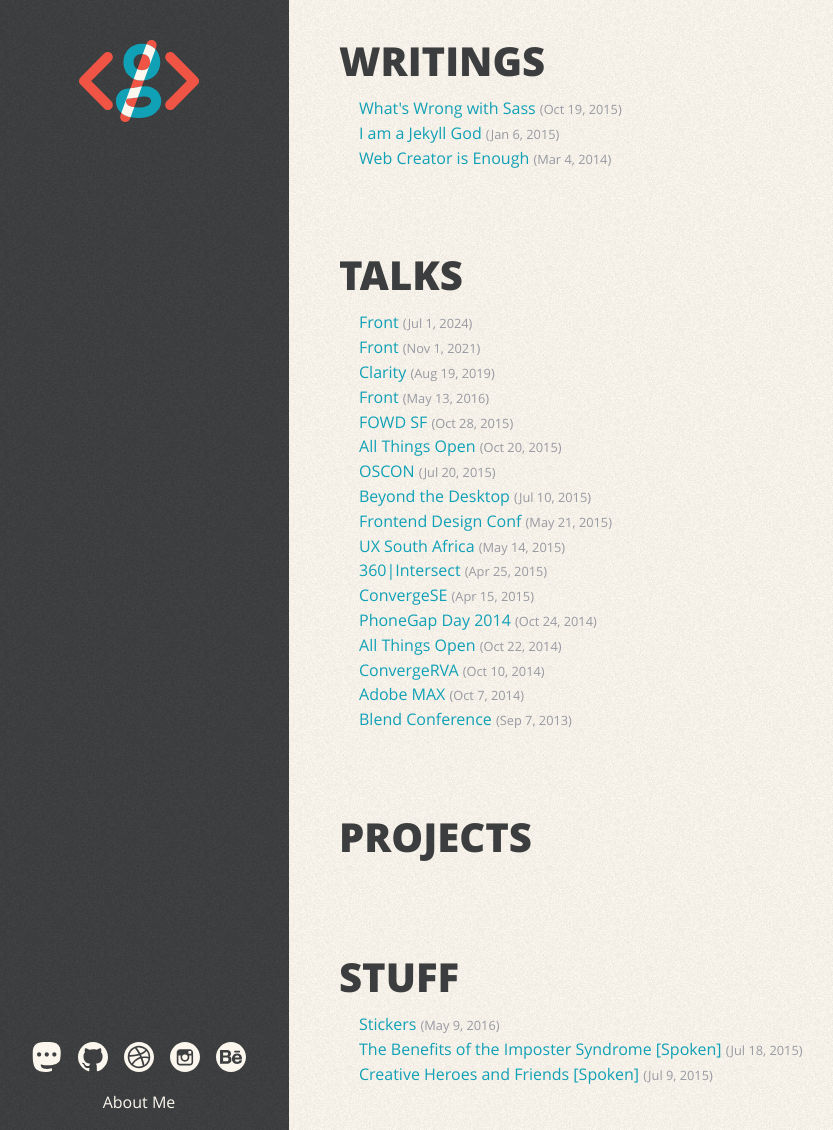
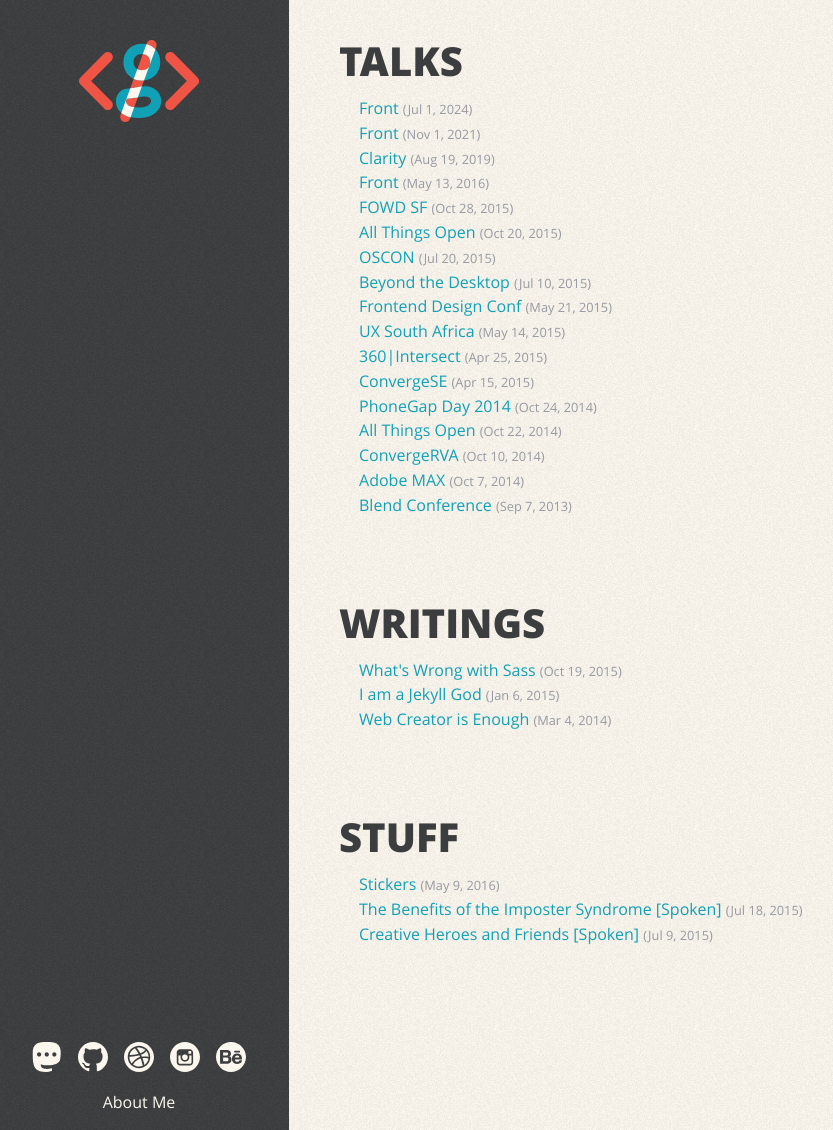
Before and after one commit to GarthDB/garthdb.github.io, a Jekyll site: the page built from index.html, in a window 1280 px wide and 1130 px high. Shown: the whole window, without its empty margins (11-844 px from the left). Built offline with Jekyll 4.4.1, drawn with Linux system fonts in a browser that asks for light colours.

Commit message:
rearranged lists on the index page

```diff
--- a/index.html
+++ b/index.html
@@ -2,27 +2,35 @@
 layout: default
 ---
 
-{% if site.categories.writings.size != 0 %}
-<section class="post-list">
-  <h1>Writings</h1>
-  <ul>
-    {% for post in site.categories.writings %}
-      <li><a href="{{ post.url }}">{{ post.title }}</a> <time class="date" datetime="{{ post.date }}">({{ post.date | date: "%b %-d, %Y" }})</time></li>
-    {% endfor %}
-  </ul>
-</section>
-{% endif %}
 {% if site.categories.talks.size != 0 %}
 <section class="post-list">
     <h1>Talks</h1>
     <ul>
         {% for post in site.categories.talks %}
-      <li><a href="{{ post.url }}">{{ post.title }}</a> <time class="date" datetime="{{ post.date }}">({{ post.date | date: "%b %-d, %Y" }})</time>{% if post.event %} • {{ post.event }}{% endif %}</li>
+        <li>
+            <a href="{{ post.url }}">{{ post.title }}</a>
+            <time class="date" datetime="{{ post.date }}"
+                >({{ post.date | date: "%b %-d, %Y" }})</time
+            >{% if post.event %} • {{ post.event }}{% endif %}
+        </li>
         {% endfor %}
     </ul>
 </section>
-{% endif %}
-{% if site.categories.projects.size != 0 %}
+{% endif %} {% if site.categories.writings.size != 0 %}
+<section class="post-list">
+    <h1>Writings</h1>
+    <ul>
+        {% for post in site.categories.writings %}
+        <li>
+            <a href="{{ post.url }}">{{ post.title }}</a>
+            <time class="date" datetime="{{ post.date }}"
+                >({{ post.date | date: "%b %-d, %Y" }})</time
+            >
+        </li>
+        {% endfor %}
+    </ul>
+</section>
+{% endif %} {% if site.categories.projects.size > 0 %}
 <section class="post-list">
     <h1>Projects</h1>
     <ul>
@@ -31,13 +39,17 @@
         {% endfor %}
     </ul>
 </section>
-{% endif %}
-{% if site.categories.stuff.size != 0 %}
+{% endif %} {% if site.categories.stuff.size != 0 %}
 <section class="post-list">
     <h1>Stuff</h1>
     <ul>
         {% for post in site.categories.stuff %}
-      <li><a href="{{ post.url }}">{{ post.title }}</a> <time class="date" datetime="{{ post.date }}">({{ post.date | date: "%b %-d, %Y" }})</time></li>
+        <li>
+            <a href="{{ post.url }}">{{ post.title }}</a>
+            <time class="date" datetime="{{ post.date }}"
+                >({{ post.date | date: "%b %-d, %Y" }})</time
+            >
+        </li>
         {% endfor %}
     </ul>
 </section>
```
Lines whose indentation alone changed are shown as unchanged.
